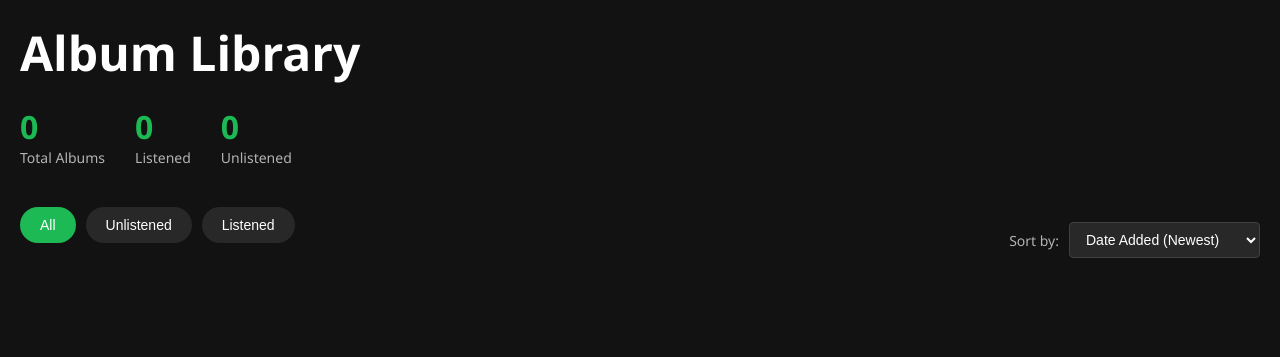
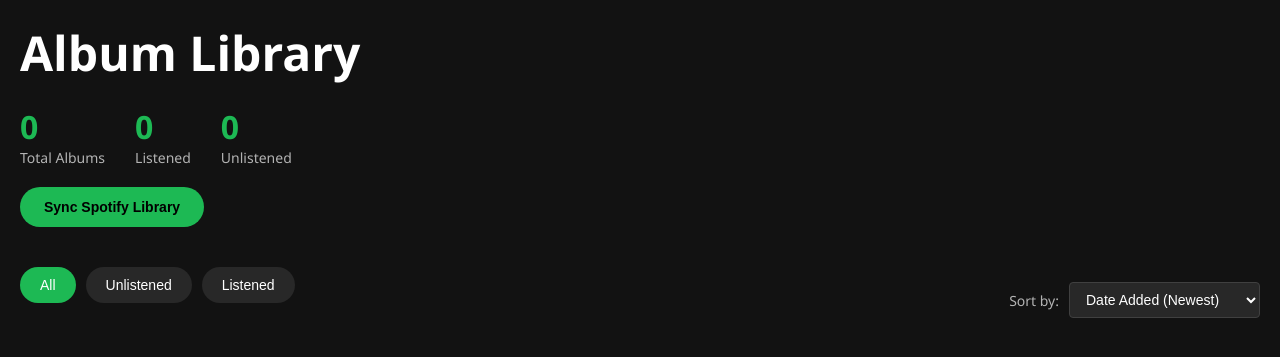
Before and after one commit to csmather/spotify-album-tracker, a Flask app: page / in a window 1280 px wide. Shown: the top 357 px of the page. Run offline with Flask 3, Linux system fonts and the light colour scheme; data that the repository does not hold is empty.

Commit message:
Added Spotify library sync button

```diff
--- a/app.py
+++ b/app.py
@@ -72,5 +72,24 @@ def rate_album():
 
     return jsonify({'success': False, 'error': 'Album not found'}), 404
 
+@app.route('/api/sync-spotify', methods=['POST'])
+def sync_spotify():
+    import spotipy
+    from spotipy.oauth2 import SpotifyOAuth
+    from album_database import sync_spotify_library
+
+    try:
+        sp = spotipy.Spotify(auth_manager=SpotifyOAuth(
+            client_id=os.getenv('SPOTIPY_CLIENT_ID'),
+            client_secret=os.getenv('SPOTIPY_CLIENT_SECRET'),
+            redirect_uri=os.getenv('SPOTIPY_REDIRECT_URI'),
+            scope="user-library-read user-read-currently-playing user-read-playback-state"
+        ))
+
+        albums = sync_spotify_library(sp)
+        return jsonify({'success': True, 'total': len(albums)})
+    except Exception as e:
+        return jsonify({'success': False, 'error': str(e)}), 500
+
 if __name__ == '__main__':
     app.run(debug=True, port=5000)
--- a/static/app.js
+++ b/static/app.js
@@ -146,5 +146,32 @@ document.getElementById('sort-select').addEventListener('change', (e) => {
     displayAlbums();
 });
 
+// Sync Spotify Library button
+document.getElementById('sync-spotify-btn').addEventListener('click', async () => {
+    const btn = document.getElementById('sync-spotify-btn');
+    btn.disabled = true;
+    btn.textContent = 'Syncing...';
+
+    try {
+        const response = await fetch('/api/sync-spotify', {
+            method: 'POST'
+        });
+
+        const data = await response.json();
+
+        if (data.success) {
+            alert(`Sync complete! Library now has ${data.total} albums.`);
+            await loadAlbums();
+        } else {
+            alert(`Sync failed: ${data.error}`);
+        }
+    } catch (error) {
+        alert('Sync failed: ' + error.message);
+    }
+
+    btn.disabled = false;
+    btn.textContent = 'Sync Spotify Library';
+});
+
 // Load albums on page load
 loadAlbums();
--- a/static/style.css
+++ b/static/style.css
@@ -215,3 +215,26 @@ h1 {
     color: #ffd700;
     transform: scale(1.2);
 }
+
+.sync-btn {
+    margin-top: 20px;
+    padding: 12px 24px;
+    background: #1db954;
+    color: #000;
+    border: none;
+    border-radius: 20px;
+    font-size: 14px;
+    font-weight: bold;
+    cursor: pointer;
+    transition: background 0.2s;
+}
+
+.sync-btn:hover {
+    background: #1ed760;
+}
+
+.sync-btn:disabled {
+    background: #404040;
+    color: #666;
+    cursor: not-allowed;
+}
--- a/templates/index.html
+++ b/templates/index.html
@@ -24,6 +24,7 @@
                     <span class="stat-label">Unlistened</span>
                 </div>
             </div>
+            <button id="sync-spotify-btn" class="sync-btn">Sync Spotify Library</button>
         </header>
 
         <div class="controls">
```
